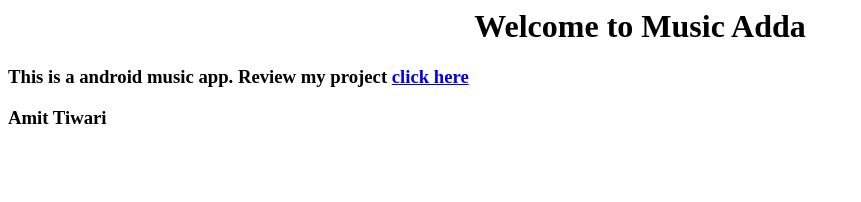
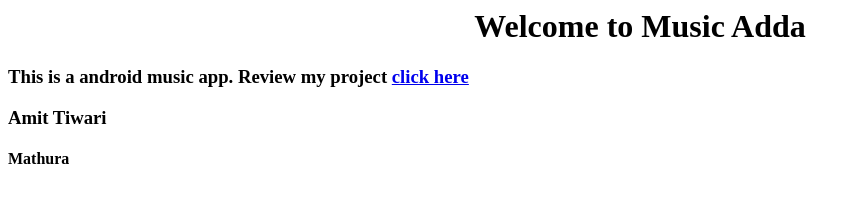
Before and after one commit to amittiwari1998/Music-Adda-Music-App, a plain HTML site: page index.html in a window 1280 px wide. Shown: the whole page, without its empty margins (0-861 px from the left). Drawn offline with Linux system fonts and the light colour scheme.

Commit message:
Update index.html

```diff
--- a/index.html
+++ b/index.html
@@ -3,5 +3,6 @@
 <h1 align="center">Welcome to Music Adda</h1>
 <h3>This is a android music app. Review my project <a href="https://github.com/amit161500070/Music-Adda-Music-App"><b>click here</b></a></h3>
   <h3>Amit Tiwari</h3>
+  <h4>Mathura</h4>
 </body>
 </head>
```
